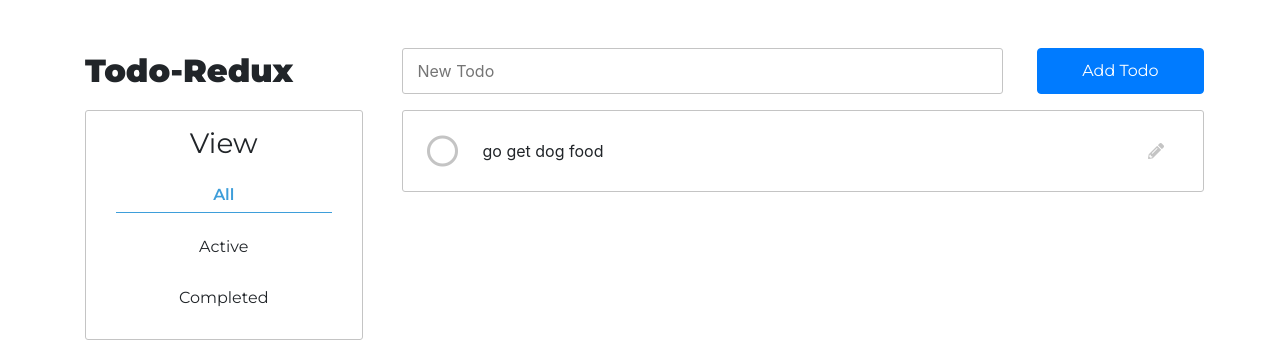
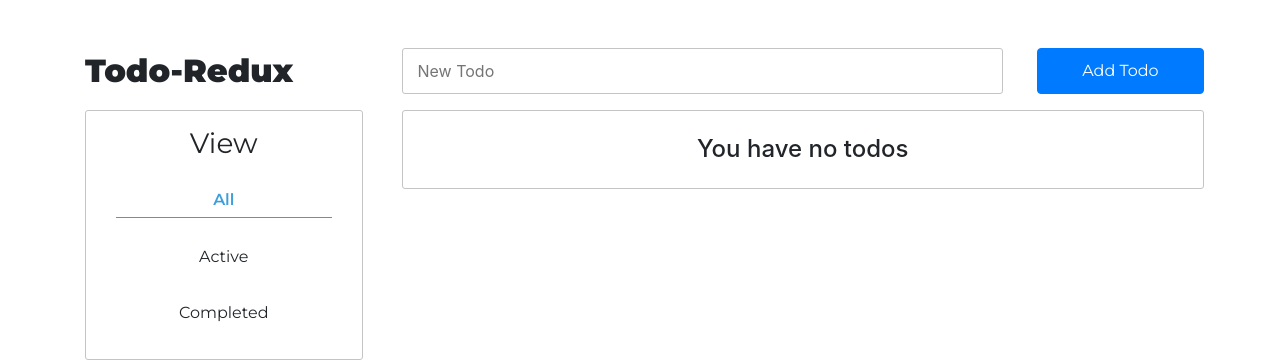
Before and after one commit to cherie-pavicoTsukayama/redux-todo-list, a React (Create React App) app: page / in a window 1280 px wide. Shown: the top 360 px of the page. Built offline with nearby package versions, Linux system fonts and the light colour scheme.

Commit message:
fixed bug where the toggle todo was not working. I needed to change lines 24 on the reducer to compate the todo.id to the action.payload

```diff
--- a/src/components/Footer.jsx
+++ b/src/components/Footer.jsx
@@ -3,7 +3,7 @@ import FilterLink from '../containers/FilterLink';
 import { VisibilityFilters } from '../actions';
 
 const Footer = () => (
-  <div className="thin-grey-border col-3 d-flex flex-wrap justify-content-center py-3">
+  <div className="thin-grey-border col-3 d-flex flex-wrap justify-content-center py-3 view-container">
     <h3 className="montserrat-400 text-center">View</h3>
     <FilterLink filter={VisibilityFilters.SHOW_ALL}>All</FilterLink>
     <FilterLink filter={VisibilityFilters.SHOW_ACTIVE}>Active</FilterLink>
--- a/src/components/Todo.jsx
+++ b/src/components/Todo.jsx
@@ -5,7 +5,7 @@ const Todo = ({onClick, completed, text}) => {
   const icon = !completed ? 'far fa-circle light-grey pointer' : 'fas fa-check-circle green pointer'
   return(
       <li
-        className="thin-grey-border ml-4 col-12 p-4 "
+        className="thin-grey-border ml-4 col-12 p-4 mb-3 "
 
 
       >
--- a/src/components/TodoList.jsx
+++ b/src/components/TodoList.jsx
@@ -5,12 +5,14 @@ const TodoList = ({ todos, toggleTodo }) => {
   console.log('todos:',todos)
 
   function renderTodos () {
+
     if (todos.length === 0) {
       return <h4 className="text-center thin-grey-border ml-4 col-12 p-4">You have no todos</h4>
     } else {
       return (
+
         todos.map((todo, index) => (
-            <Todo key={todo.id + index} {...todo} onClick={() => toggleTodo(todo.id)} />
+            <Todo key={index} {...todo} onClick={() => toggleTodo(todo.id)} />
           ))
       )
 
--- a/src/index.css
+++ b/src/index.css
@@ -63,3 +63,7 @@ li {
 .green {
   color: green;
 }
+
+.view-container {
+  height: 250px;
+}
--- a/src/reducers/reducer.js
+++ b/src/reducers/reducer.js
@@ -8,19 +8,20 @@ import {combineReducers} from 'redux';
 
 const { SHOW_ALL } = VisibilityFilters;
 
-function todos(state =[{text: 'go get dog food', completed: false}], action) {
+function todos(state =[], action) {
   switch(action.type) {
     case ADD_TODO:
       return [
         ...state,
         {
           text: action.payload,
-          completed: false
+          completed: false,
+          id: action.id
         }
       ];
     case TOGGLE_TODO:
       return state.map(todo => {
-        if (todo.id === action.id) {
+        if (todo.id === action.payload) {
           return Object.assign({}, todo, {
             completed: !todo.completed
           })
```
